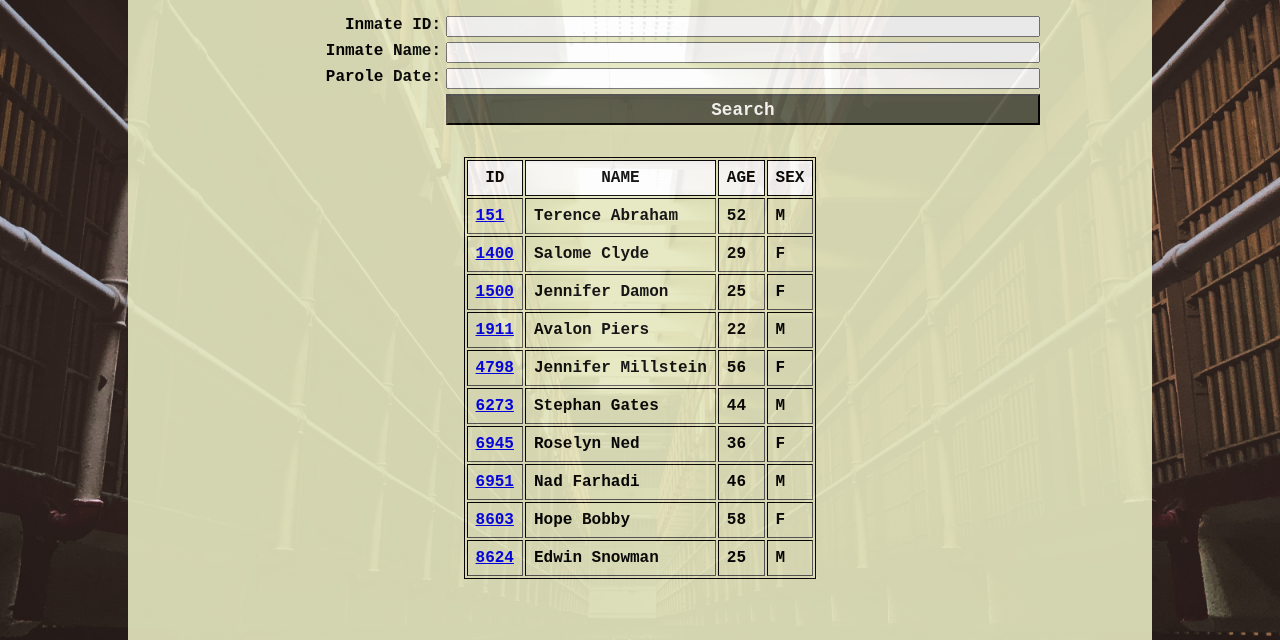
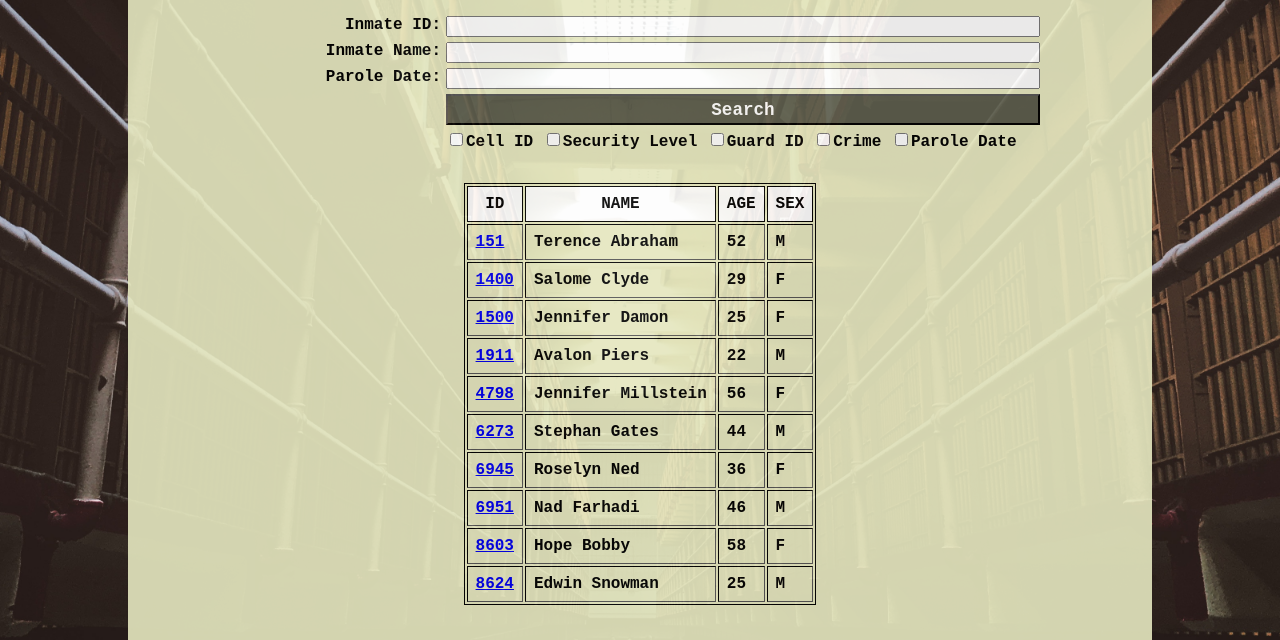
Before and after one commit to k-herm/2221_Proj, a PHP site: page /Guard/guard.php in a window 1280 px wide. Shown: the part 160-800 px from the top of the page. Run offline with PHP 8.4, Linux system fonts and the light colour scheme; data comes from the database, SQL or seed files in the repository.

Commit message:
fix delete issue, added checkboxes for projection

```diff
--- a/Administrator/DeliverySQL.php
+++ b/Administrator/DeliverySQL.php
@@ -44,7 +44,7 @@ else{
 
 	//Execute query
 	if($result->num_rows > 0){
-		echo "<h1>Companies based on this search are:</h1>";
+		echo "<h1>Delivery companies based on this search are:</h1>";
         echo "<table align=\"center\"border= \"1\">";
         echo "<tr><th>Delivery Company</th><th>ID</th></tr>";
         // output data for each row
--- a/Administrator/VisitorsSQL.php
+++ b/Administrator/VisitorsSQL.php
@@ -72,7 +72,7 @@
         	          WHERE vl.visitor_ID = v.Visitor_ID AND vl.visitor_ID = vv.visitor_ID AND vv.Visitor_ID = v.Visitor_ID
         	                                                AND i.Inmate_ID = vv.Inmate_ID AND vv.Visit_ID = vl.Visit_ID AND
         	                                                (i.name = '$InmateName' OR i.Inmate_ID = '$InmateID'
-        	                                                OR v.Visitor_ID = '$VisitorID' OR v.name = '$VisitorName')";
+        	                                                OR v.Visitor_ID = '$VisitorID' OR v.name = '$VisitorName' OR vl.Date = '$VisitorDate')";
 		$result = $conn->query($query);
 
 		//Execute query
--- a/Guard/guard.php
+++ b/Guard/guard.php
@@ -21,6 +21,14 @@
             <input id="paroleDate" type="text" name="paroleDate">
 
             <input id="searchButton" type="button" value="Search">
+            <div></div>
+            <div>
+                <input type="checkbox" id="checkCell" name="cell" value="cell">Cell ID
+                <input type="checkbox" id="checkSecurity" name="security" value="security">Security Level
+                <input type="checkbox" id="checkGuard" name="guard" value="guard">Guard ID
+                <input type="checkbox" id="checkCrime" name="crime" value="crime">Crime
+                <input type="checkbox" id="checkParole" name="parole" value="parole">Parole Date
+            </div>
         </div>
 
         <div class="results">
@@ -37,13 +45,24 @@
         let iname = $('#iname').val();
         let pdate = $('#paroleDate').val();
 
+        let cell = $('#checkCell').prop("checked");
+        let security = $('#checkSecurity').prop("checked");
+        let guard = $('#checkGuard').prop("checked");
+        let crime = $('#checkCrime').prop("checked");
+        let parole = $('#checkParole').prop("checked");
+
         $.ajax({
             method: "POST",
             url: 'guardSQL.php',
             data: {
                 inmateName: iname,
                 inmateID: iid,
-                paroleDate: pdate
+                paroleDate: pdate,
+                cell: cell,
+                security: security,
+                guardId: guard,
+                crime: crime,
+                parole: parole
             },
             success: function(html) {
                 $('.results').html(html);
--- a/SQL/Create.sql
+++ b/SQL/Create.sql
@@ -49,9 +49,11 @@ CREATE TABLE Inmate(
 	Parole_Date DATE,
 	PRIMARY KEY (Inmate_ID),
 	FOREIGN KEY (Employee_ID) references Guards(Employee_ID)
-            ON UPDATE CASCADE,
+            ON UPDATE CASCADE
+            ON DELETE CASCADE,
     FOREIGN KEY (cell_ID) references Cell(Cell_ID)
             ON UPDATE CASCADE
+            ON DELETE CASCADE
 );
 
 
@@ -98,6 +100,8 @@ CREATE TABLE Visitor_Logs (
             ON UPDATE CASCADE,
     FOREIGN KEY (Visitor_ID) references Visitor(Visitor_ID),
     FOREIGN KEY (Visit_ID) references Visits(Visit_ID)
+            ON DELETE CASCADE
+            ON UPDATE CASCADE
 );
 
 
```
Also changed, not shown: Administrator/CellSQL.php (+6 -7 lines), Administrator/InmateSQL.php (+5 -5 lines).
